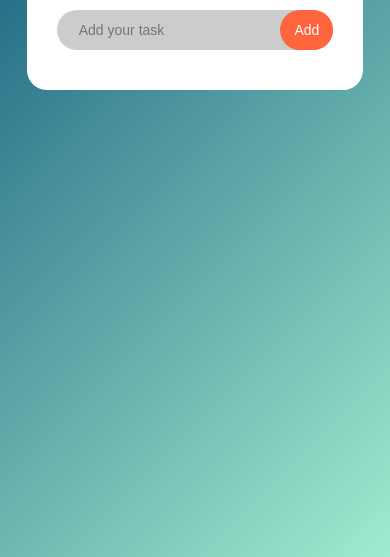
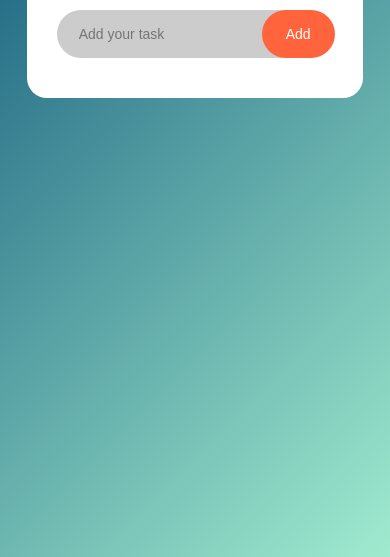
Before and after one commit to skeydy020/toDoListApp, a plain HTML site: page index.html in a window 390 px wide. Shown: the part 303-860 px from the top of the page. Drawn offline with Linux system fonts and the light colour scheme.

Commit message:
add responsive

```diff
--- a/style.css
+++ b/style.css
@@ -156,4 +156,8 @@ ul {
     .note-item::before {
         left: 30px;
     }
+
+    .btn-add {
+        padding: 16px 24px!important;
+    }
 }
```
